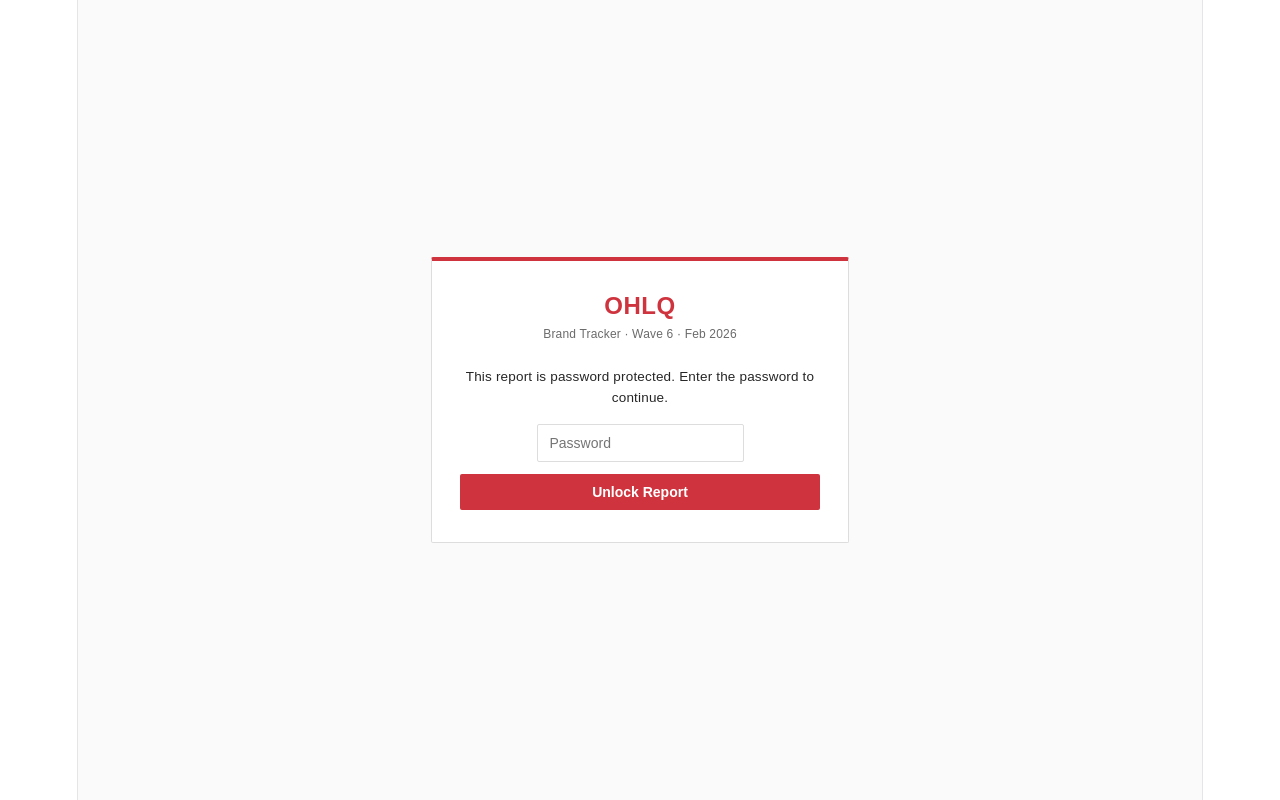
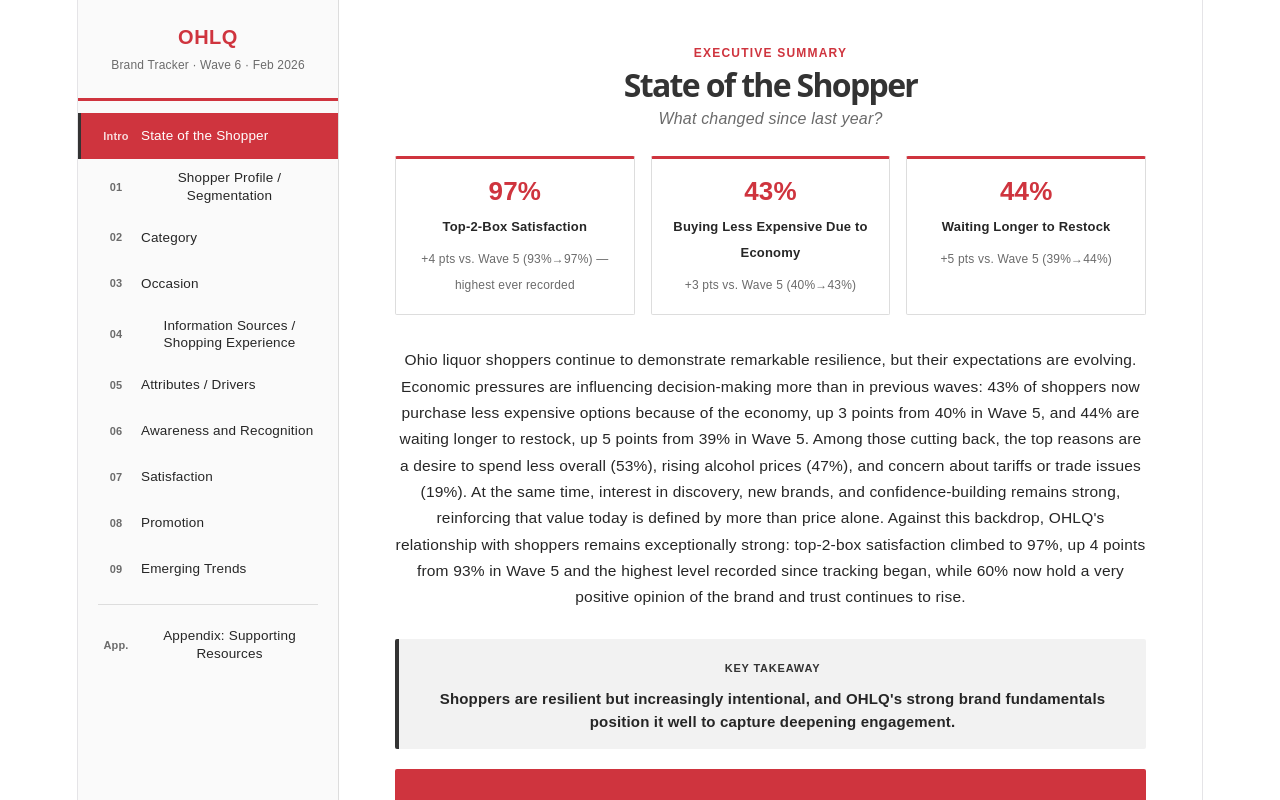
Before and after one commit to ascensionac/ohlq-brand-tracker, a React (Vite) app: page / in a window 1280 px wide. Shown: the top 800 px of the page. Built offline with nearby package versions, Linux system fonts and the light colour scheme.

Commit message:
Remove client-side password gate

```diff
--- a/src/App.jsx
+++ b/src/App.jsx
@@ -1364,73 +1364,16 @@
     marginBottom: 4,
     lineHeight: 1.4,
   },
-  gateWrap: {
-    minHeight: "100vh",
-    display: "flex",
-    alignItems: "center",
-    justifyContent: "center",
-    background: "#FAFAFA",
-    fontFamily: FONT,
-  },
-  gateCard: {
-    width: 360,
-    maxWidth: "90vw",
-    background: "#FFFFFF",
-    border: `1px solid ${BORDER}`,
-    borderTop: `4px solid ${ACCENT}`,
-    borderRadius: 2,
-    padding: "32px 28px",
-    textAlign: "center",
-  },
-  gateBrand: {
-    fontSize: 24,
-    fontWeight: 800,
-    color: ACCENT,
-    letterSpacing: 0.5,
-  },
-  gateSub: {
-    fontSize: 12,
-    color: MUTED,
-    marginTop: 2,
-    marginBottom: 20,
-  },
-  gateText: {
-    fontSize: 13.5,
-    color: TEXT,
-    lineHeight: 1.5,
-    marginBottom: 16,
-  },
-  gateError: {
-    fontSize: 12.5,
-    color: ACCENT,
-    fontWeight: 700,
-    marginTop: 10,
-    textAlign: "left",
-  },
 };
 
 /* ---------------------------------------------------------------
    COMPONENT
    ------------------------------------------------------------- */
-const REPORT_PASSWORD = "stretch2026";
-
 export default function OHLQExplorer() {
-  const [unlocked, setUnlocked] = useState(false);
-  const [pwInput, setPwInput] = useState("");
-  const [pwError, setPwError] = useState(false);
   const [activeChapterId, setActiveChapterId] = useState(CHAPTERS[0].id);
   const [segment, setSegment] = useState("all");
   const [qaState, setQaState] = useState({});
   const logEndRef = useRef(null);
-
-  function handleUnlock() {
-    if (pwInput === REPORT_PASSWORD) {
-      setUnlocked(true);
-      setPwError(false);
-    } else {
-      setPwError(true);
-    }
-  }
 
   const chapter = CHAPTERS.find((c) => c.id === activeChapterId);
   const segKey = chapter.hasSegments ? segment : "all";
@@ -1510,36 +1453,6 @@
     }
   }
 
-  if (!unlocked) {
-    return (
-      <div style={styles.gateWrap}>
-        <div style={styles.gateCard}>
-          <div style={styles.gateBrand}>OHLQ</div>
-          <div style={styles.gateSub}>Brand Tracker · Wave 6 · Feb 2026</div>
-          <p style={styles.gateText}>This report is password protected. Enter the password to continue.</p>
-          <input
-            type="password"
-            style={styles.input}
-            value={pwInput}
-            onChange={(e) => {
-              setPwInput(e.target.value);
-              setPwError(false);
-            }}
-            onKeyDown={(e) => {
-              if (e.key === "Enter") handleUnlock();
-            }}
-            placeholder="Password"
-            autoFocus
-          />
-          {pwError && <div style={styles.gateError}>Incorrect password. Please try again.</div>}
-          <button style={{ ...styles.sendBtn, width: "100%", marginTop: 12 }} onClick={handleUnlock}>
-            Unlock Report
-          </button>
-        </div>
-      </div>
-    );
-  }
-
   return (
     <div style={styles.app}>
       {/* SIDEBAR */}
@@ -1548,7 +1461,7 @@
           <div style={styles.brandName}>OHLQ</div>
           <div style={styles.brandSub}>Brand Tracker · Wave 6 · Feb 2026</div>
         </div>
-        {CHAPTERS.map((c, i) => (
+        {CHAPTERS.map((c) => (
           <React.Fragment key={c.id}>
             {c.id === "appendix" && <div style={styles.navDivider} />}
             <div style={styles.navItem(c.id === activeChapterId)} onClick={() => setActiveChapterId(c.id)}>
```
